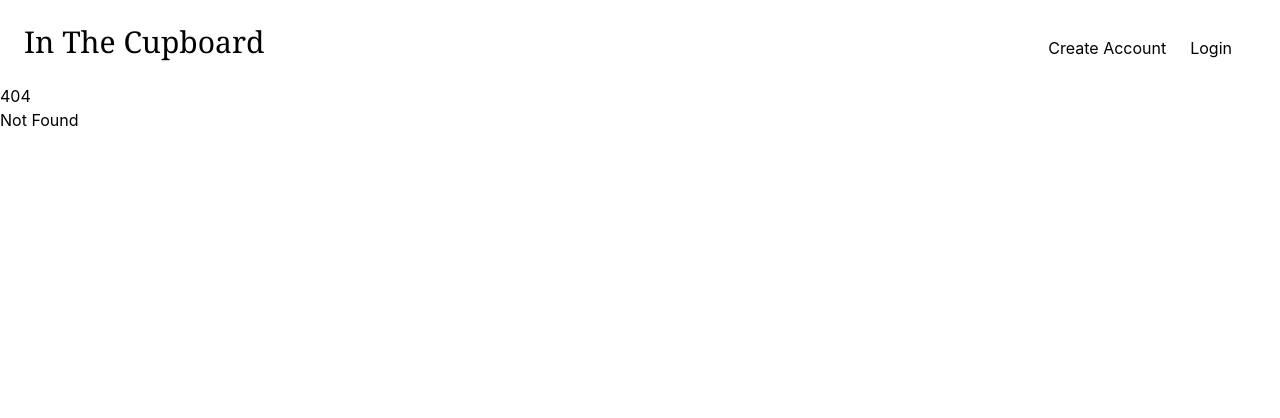
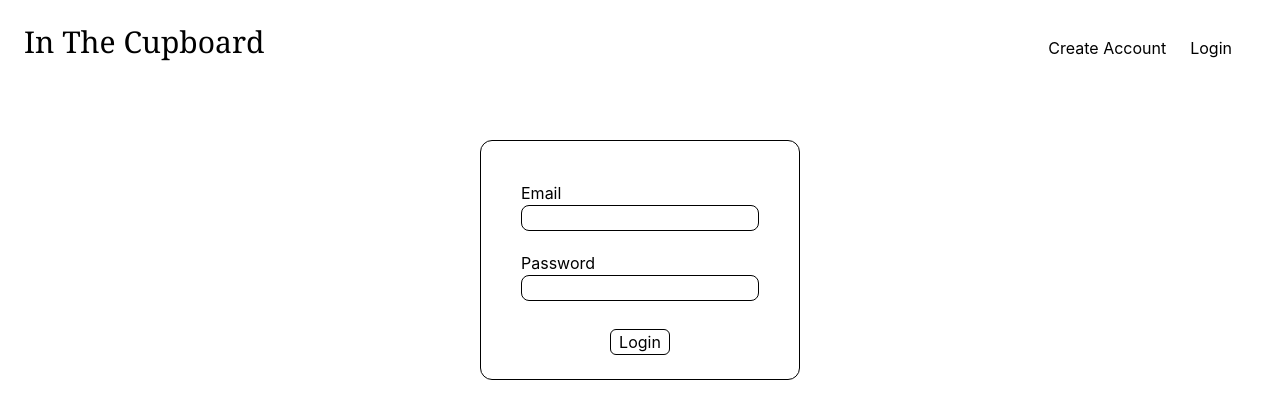
Before and after one commit to BrandB123/inthecupboard, a SvelteKit app in the folder InTheCupboard/: page /login in a window 1280 px wide. Before the commit this address had no page. Shown: the top 418 px of the page. Built offline with nearby package versions, Linux system fonts and the light colour scheme.

Commit message:
feat: add basic login form UI

```diff
--- /dev/null
+++ b/InTheCupboard/src/routes/login/+page.svelte
@@ -0,0 +1,21 @@
+<script>
+    let {data, form} = $props();
+</script>
+
+<form method="POST" class="border rounded-xl flex flex-col gap-5 w-1/4 px-10 pt-10 pb-4 mx-auto mt-20">
+    <div class="w-full flex flex-col justify-items-center">
+        <label for="email" class="block">Email</label>
+        <input name="email" type="text" class="border rounded-lg pl-2 w-full" value={form?.email ?? ""}>
+    </div>
+
+    <div class="w-full flex flex-col">
+        <label for="password" class="block">Password</label>
+        <input name="password" type="password" class="border rounded-lg pl-2 w-full">
+    </div>
+
+    <div class="flex justify-center content-center">
+        <button class="border rounded-md px-2 my-2">Login</button>
+    </div>
+    {#if form?.emailMissing}<p class="text-red-600 mx-auto">Email is a required field</p>{/if}
+    {#if form?.passwordMissing}<p class="text-red-600 mx-auto">Password is a required field</p>{/if}
+</form>
```
